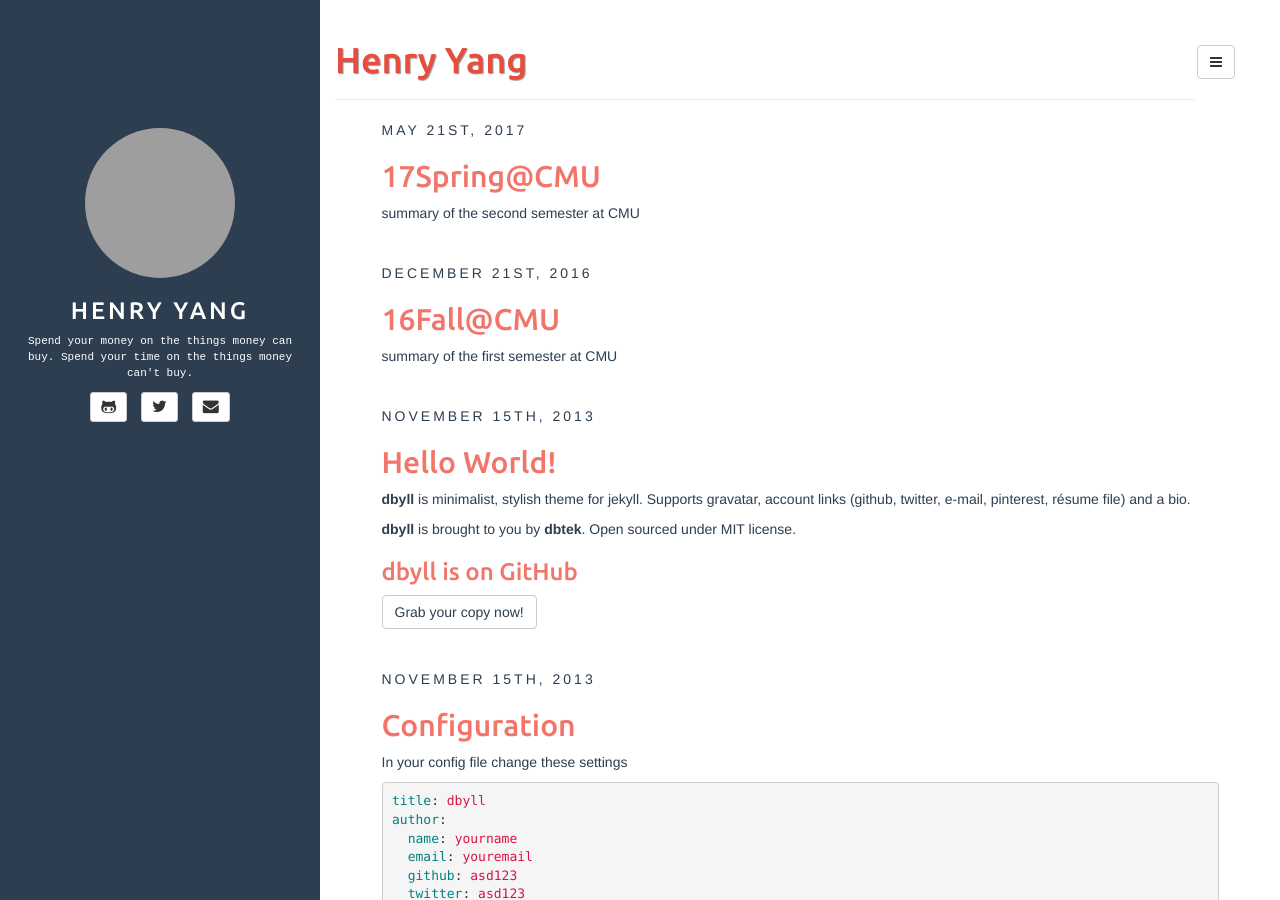
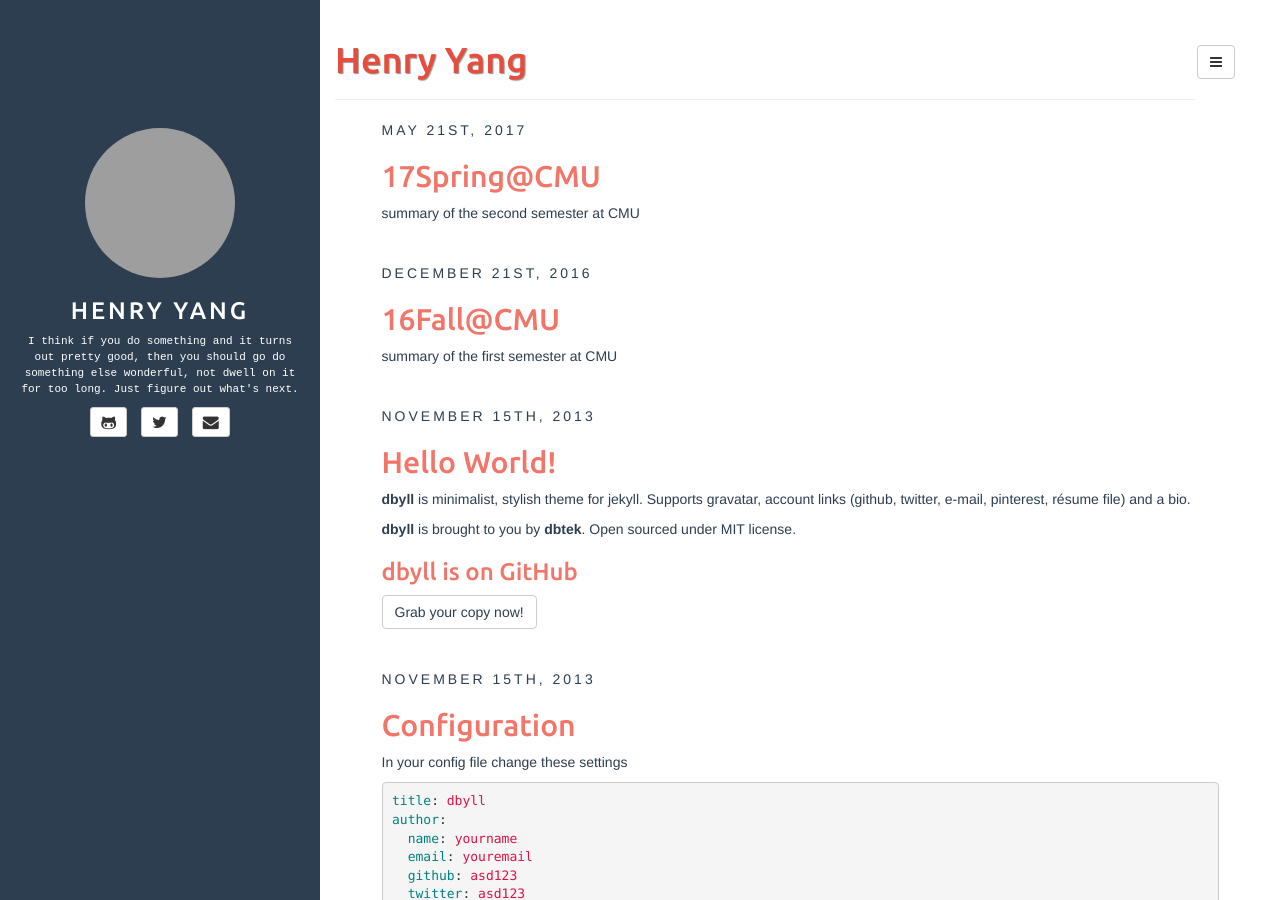
Before and after one commit to henryyang1993/henryyang1993.github.io, a Jekyll site: the page built from index.html, in a window 1280 px wide and 900 px high. Built offline with Jekyll 4.4.1, drawn with Linux system fonts in a browser that asks for light colours; the list of posts is cut into pages by our own code; grey boxes are pictures that could not be loaded.

Commit message:
change bio and avatar

```diff
--- a/_config.yml
+++ b/_config.yml
@@ -23,7 +23,8 @@ author:
   github: henryyang1993
   twitter: yanghanyutwitte
   linkedin: hanyuy
-  bio: Spend your money on the things money can buy. Spend your time on the things money can't buy.
+  bio: I think if you do something and it turns out pretty good, then you should go do something else wonderful, not dwell on it for too long. Just figure out what's next.
+  email_md5: 1f6be677c6135b37f5080532f3b20008
 
 rss_path: feed.xml
 categories_path: categories.html
```
Also changed, not shown: Conan.jpg (added).
